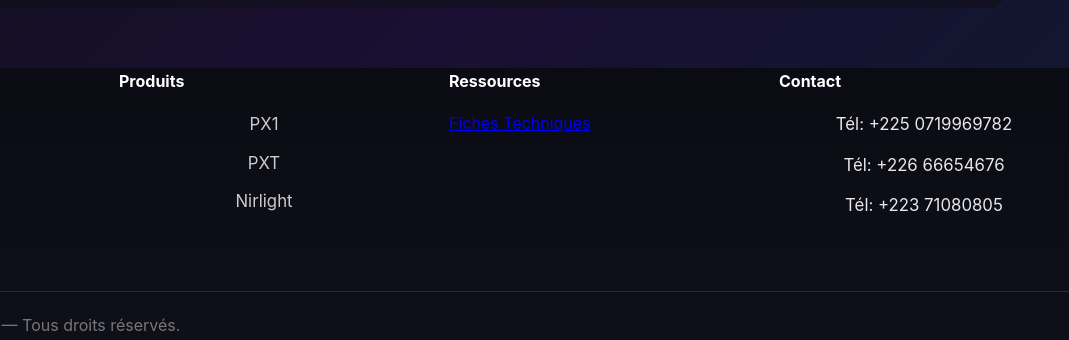
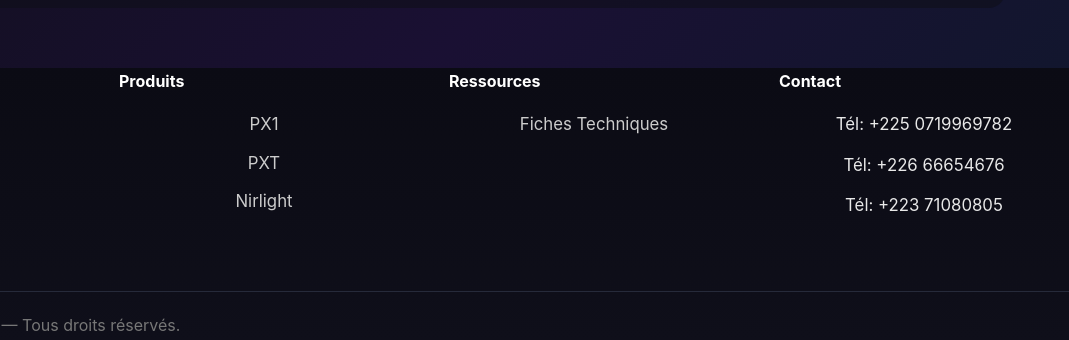
Before and after one commit to soraentreprise/sorasite, a plain HTML site: page index.html in a window 1280 px wide. Shown: the part 3534-3874 px from the top of the page, 211-1280 px from the left. Drawn offline with nearby package versions, Linux system fonts and the light colour scheme.

Commit message:
index.html update

```diff
--- a/index.html
+++ b/index.html
@@ -274,7 +274,7 @@
         <div class="footer-col">
             <h4>Ressources</h4>
             <ul>
-                <a href="fiches-techniques">Fiches Techniques</a>
+                <li><a href="fiches-techniques">Fiches Techniques</a></li>
             </ul>
         </div>
 
```
